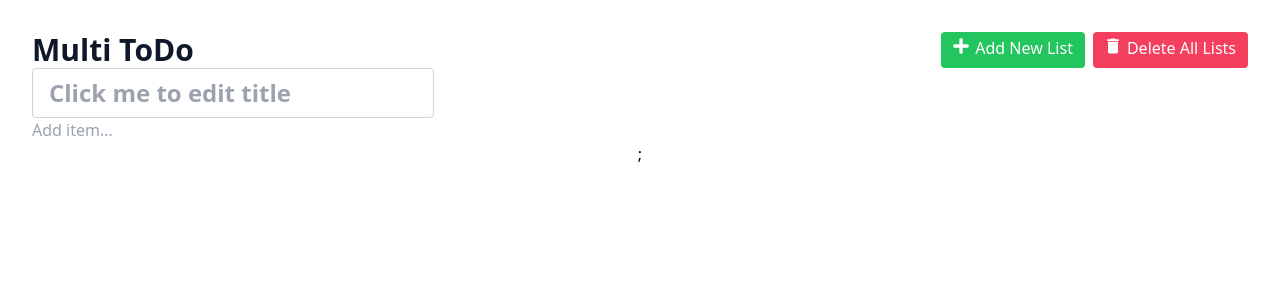
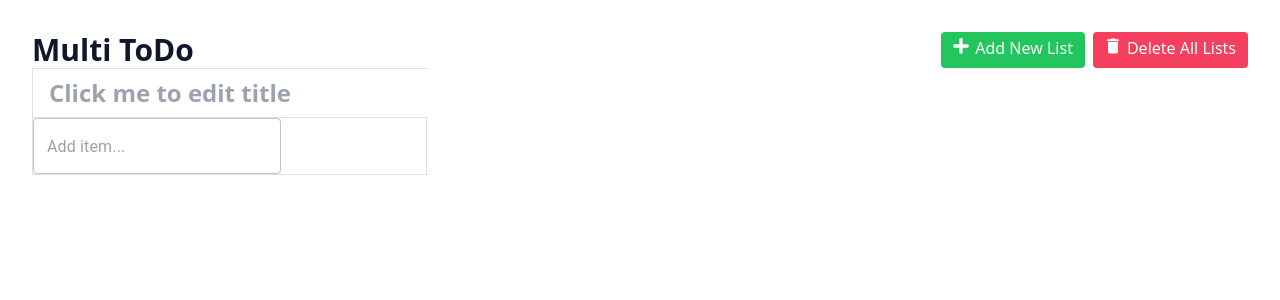
Before and after one commit to JANA-hassanhashmi/MultiTodo, a React (Vite) app in the folder MultiTodoList/: page / in a window 1280 px wide. Both pictures are taken after a click on the element "Add New List". Shown: the top 300 px of the page. Built offline with nearby package versions, Linux system fonts and the light colour scheme.

Commit message:
replaced input with text field

```diff
--- a/MultiTodoList/src/App.tsx
+++ b/MultiTodoList/src/App.tsx
@@ -4,7 +4,7 @@ import MainButton from './components/MainButton';
 import DialogBox from './components/DialogBox';
 import { outerToDo } from './model';
 import Card from '@mui/material/Card';
-import { Box, Tabs, Tab, Typography } from '@mui/material';
+import { Box, Tabs, Tab, Typography, Paper } from '@mui/material';
 import TabPanel from '@mui/lab/TabPanel';
 import OuterToDo from './components/OuterToDo';
 
@@ -78,12 +78,17 @@ function App() {
           </div>) : (
           <div className='grid grid-cols-1 md:grid-cols-2 lg:grid-cols-3 gap-4'>
             {outerToDoList.map( outerToDo =>(
+              <Box>
+                <Paper variant="outlined" elevation={3} square>
+                  <OuterToDo outerToDo={outerToDo}/>
+                </Paper>
 
-            <OuterToDo outerToDo={outerToDo}/>
+              </Box>
+
             ))}
         </div>
         )
-      };
+      }
 
     </>
   )
--- a/MultiTodoList/src/components/InputField.tsx
+++ b/MultiTodoList/src/components/InputField.tsx
@@ -1,3 +1,4 @@
+import { TextField } from '@mui/material';
 import React, { useRef } from 'react'
 
 interface Props{
@@ -15,15 +16,30 @@ const InputField:React.FC<Props> = ({inputField, setinputField, handleAddInnerIt
     onSubmit={ (e) => {
     handleAddInnerItem(e)
     inputRef.current?.blur();}} >
-        <input
+        <TextField
         ref={inputRef}
         type='input'
         placeholder='Add item...'
         value={inputField}
         onChange={
             (e) =>setinputField(e.target.value)
-        }></input>
-    </form>
+        }/>
+         </form>
+        // <form
+    // className='flex'
+    // onSubmit={ (e) => {
+    // handleAddInnerItem(e)
+    // inputRef.current?.blur();}} >
+    //     <input
+    //     ref={inputRef}
+    //     type='input'
+    //     placeholder='Add item...'
+    //     value={inputField}
+    //     onChange={
+    //         (e) =>setinputField(e.target.value)
+    //     }></input>
+
+    // </form>
   )
 }
 
--- a/MultiTodoList/src/components/OuterToDo.tsx
+++ b/MultiTodoList/src/components/OuterToDo.tsx
@@ -2,6 +2,7 @@ import React, { useRef, useState } from 'react'
 import InputField from './InputField';
 import { innerToDo, outerToDo } from '../model';
 import InnerToDo from './InnerToDo';
+import { Divider } from '@mui/material';
 
 
 
@@ -45,8 +46,6 @@ const OuterToDo: React.FC<Props> = ({outerToDo}) => {
 
   return (
     <div>
-
-
       <form
           className='flex' onSubmit={ (e) => {
           handleChangeTitle(e)}} >
@@ -57,8 +56,9 @@ const OuterToDo: React.FC<Props> = ({outerToDo}) => {
            value={titleField}
            onChange={
             (e) =>setTitleField(e.target.value)}
-            className="px-4 py-2 border border-gray-300 rounded text-2xl font-bold text-gray-900"></input>
+            className="px-4 py-2 border-gray-300 rounded text-2xl font-bold text-gray-900"></input>
      </form>
+     <Divider />
       {innerToDoList.map(innerToDo => (
       <InnerToDo
       id={innerToDo.id}
```
Lines whose indentation alone changed are shown as unchanged.
